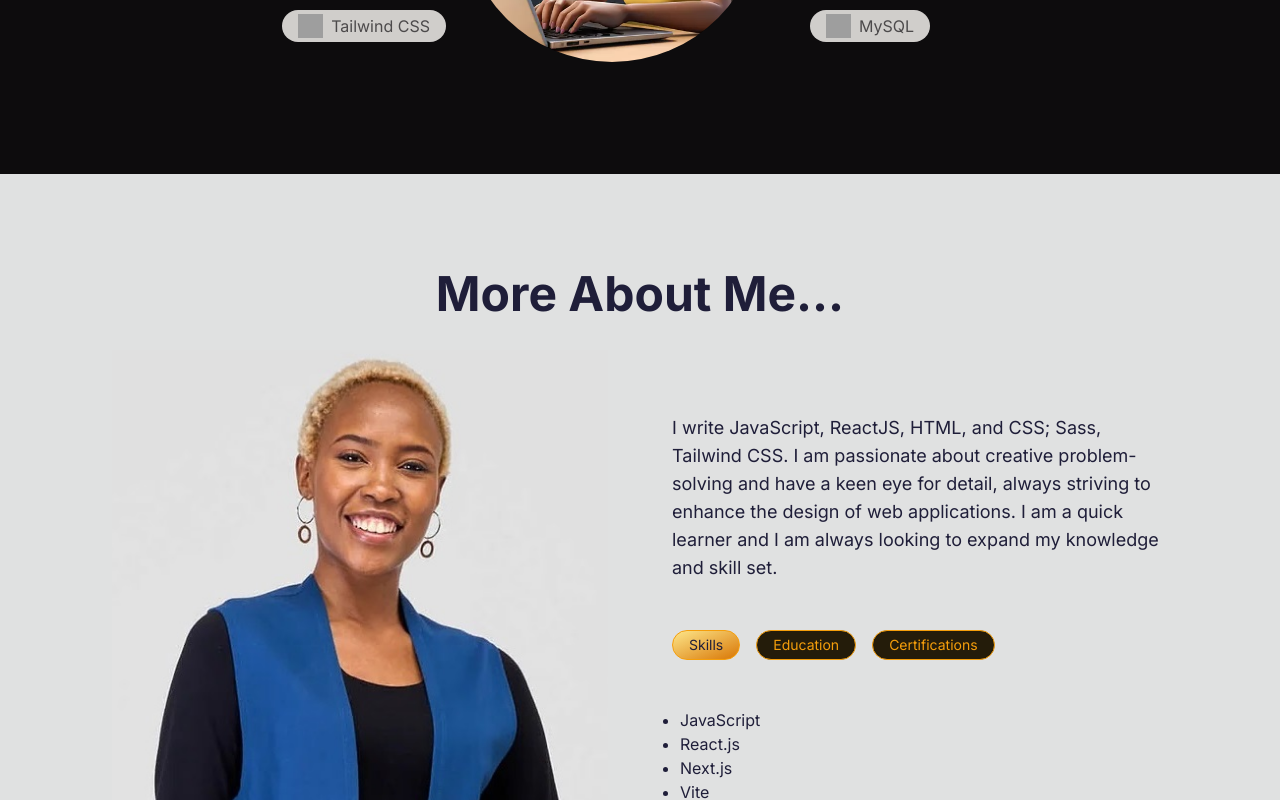
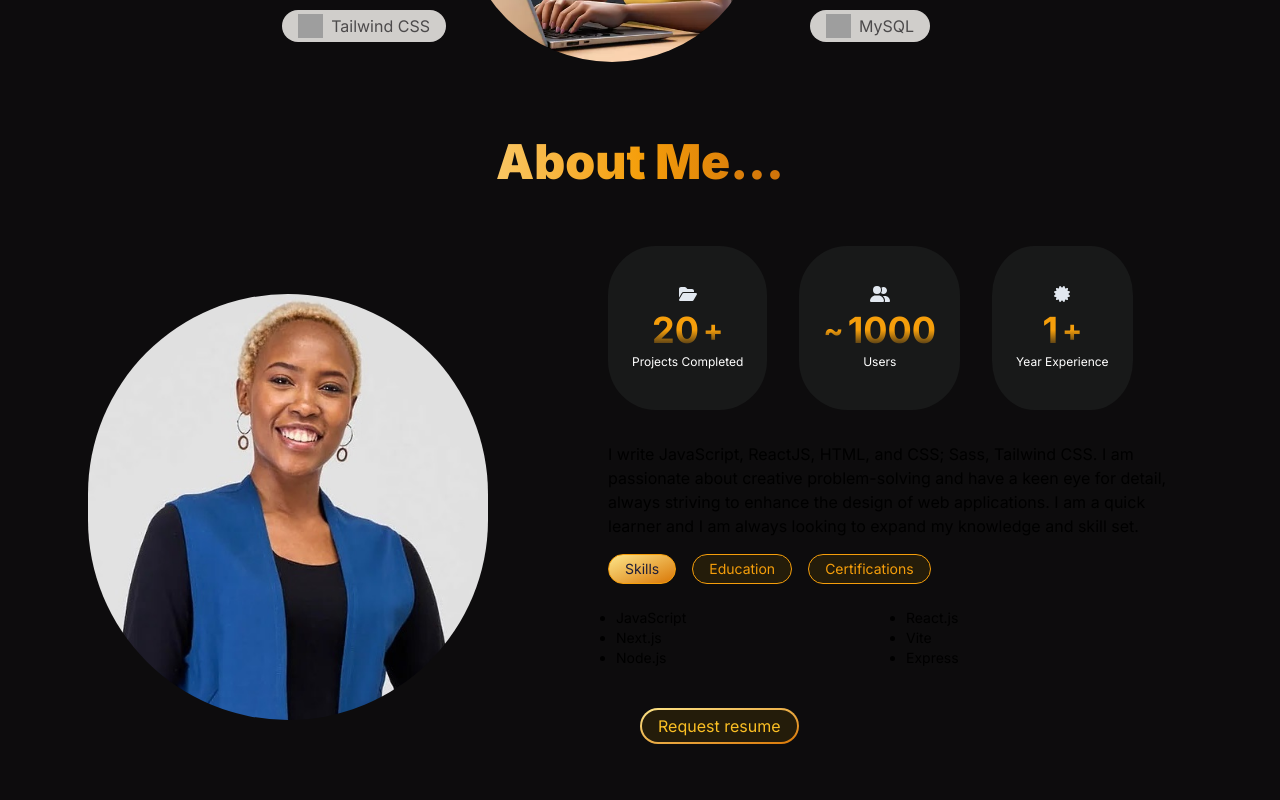
Before and after one commit to bridgitkanini/bridgitkanini-portfolio, a Next.js app: page / in a window 1280 px wide. Shown: the part 560-1360 px from the top of the page. Built offline with nearby package versions, Linux system fonts and the light colour scheme; grey boxes are pictures that could not be loaded.

Commit message:
About page redesign.

```diff
--- a/src/app/components/AboutSection.jsx
+++ b/src/app/components/AboutSection.jsx
@@ -2,13 +2,15 @@
 import React, { useTransition, useState } from "react";
 import Image from "next/image";
 import TabButton from "./TabButton";
+import AchievementsSection from "./AchievementsSection";
+import Link from "next/link";
 
 const TAB_DATA = [
   {
     title: "Skills",
     id: "skills",
     content: (
-      <ul className="list-disc pl-2">
+      <ul className="list-disc grid grid-cols-2 gap-x-1 pl-2 text-sm">
         <li>JavaScript</li>
         <li>React.js</li>
         <li>Next.js</li>
@@ -22,7 +24,7 @@ const TAB_DATA = [
     title: "Education",
     id: "education",
     content: (
-      <ul className="list-disc pl-2">
+      <ul className="list-disc pl-2 text-sm">
         <li>freeCodeCamp.org</li>
         <li>
           Jomo Kenyatta University of Agriculture and Technology, Nairobi -
@@ -35,12 +37,12 @@ const TAB_DATA = [
     title: "Certifications",
     id: "certifications",
     content: (
-      <ul className="list-disc pl-2">
+      <ul className="list-disc pl-2 text-sm">
         <li>
           <a
             href="https://www.freecodecamp.org/certification/bkm-code/javascript-algorithms-and-data-structures"
             target="_blank"
-            className="hover:text-teal-300"
+            className="hover:text-amber-300"
           >
             freeCodeCamp - Javascript Algorithms and Data Structures.
           </a>
@@ -49,7 +51,7 @@ const TAB_DATA = [
           <a
             href="https://www.freecodecamp.org/certification/bkm-code/front-end-development-libraries"
             target="_blank"
-            className="hover:text-teal-300"
+            className="hover:text-amber-300"
           >
             freeCodeCamp - Frontend Web Development Libraries.
           </a>
@@ -58,7 +60,7 @@ const TAB_DATA = [
           <a
             href="https://www.freecodecamp.org/certification/bkm-code/data-visualization"
             target="_blank"
-            className="hover:text-teal-300"
+            className="hover:text-amber-300"
           >
             freeCodeCamp - Data Visualisation with D3.
           </a>
@@ -67,7 +69,7 @@ const TAB_DATA = [
           <a
             href="https://www.freecodecamp.org/certification/bkm-code/responsive-web-design"
             target="_blank"
-            className="hover:text-teal-300"
+            className="hover:text-amber-300"
           >
             freeCodeCamp - Backend Web Development and APIs.
           </a>
@@ -88,20 +90,21 @@ const AboutSection = () => {
   };
 
   return (
-    <section className="text-[#1f1e39] py-24 bg-[#e0e1e1] mt-24 mx-auto px-12" id="about">
-      <h2 className="text-center text-5xl font-bold text-[#1f1e39]">
-        More About Me...
+    <section id="about" className="py-4 mx-auto px-8">
+      <h2 className="text-center text-transparent mt-8 bg-clip-text bg-gradient-to-r from-amber-100 from-25% via-amber-500 via-50% to-amber-700 to-70% text-2xl sm:text-2xl lg:text-5xl lg:leading-normal font-black">
+        About Me...
       </h2>
-      <div className="md:grid md:grid-cols-2 gap-8 items-center py-8 px-4 xl:gap-16 sm:py-16 xl:px-16">
+      <div className="md:grid md:grid-cols-2 gap-4 px-4 xl:gap-4 sm:py-4 xl:px-4">
         <Image
           src="/images/about-image02.png"
           alt="About Image"
-          width={500}
-          height={500}
-          className="-mt-8"
+          width={400}
+          height={400}
+          className="rounded-full mt-20 ml-10"
         />
-        <div className="md:mt-0 text-left flex flex-col h-full">
-          <p className="text-base lg:text-lg py-8">
+        <div className="realtive md:mt-0 text-left flex flex-col h-full -ml-10 pr-10">
+          <AchievementsSection />
+          <p className="text-md lg:text-md ">
             I write JavaScript, ReactJS, HTML, and CSS; Sass, Tailwind CSS. I am
             passionate about creative problem-solving and have a keen eye for
             detail, always striving to enhance the design of web applications. I
@@ -131,10 +134,20 @@ const AboutSection = () => {
               Certifications{" "}
             </TabButton>
           </div>
-          <div className="mt-8">
+          <div className="mt-2">
             {TAB_DATA.find((t) => t.id === tab).content}
           </div>
         </div>
+      </div>
+      <div className="ml-80 -mt-8">
+        <Link
+          href="/#contact"
+          className="absolute ml-72 mt-1 px-1 inline-block py-1 w-full sm:w-fit rounded-full bg-gradient-to-br from-amber-200 to-amber-600 hover:bg-amber-500 text-amber-400"
+        >
+          <span className="block bg-[#241c0a] hover:tracking-widest transition-all ease-in-out duration-1000 rounded-full px-4 py-1 -mx-0.5 -my-0.5">
+            Request resume
+          </span>
+        </Link>
       </div>
     </section>
   );
--- a/src/app/page.js
+++ b/src/app/page.js
@@ -4,17 +4,19 @@ import AboutSection from "./components/AboutSection";
 import ProjectsSection from "./components/ProjectsSection";
 import EmailSection from "./components/EmailSection";
 import Footer from "./components/Footer";
-import AchievementsSection from "./components/AchievementsSection";
 import SkillsSection from "./components/SkillsSection";
+import "@fortawesome/fontawesome-svg-core/styles.css";
+import { config } from "@fortawesome/fontawesome-svg-core";
+config.autoAddCss = false;
+
 
 export default function Home() {
   return (
     <main className="flex min-h-screen flex-col bg-[#0d0c0d] py-4">
       <Navbar />
       <HeroSection />
-      {/* <AchievementsSection /> */}
       <AboutSection />
-      <SkillsSection />
+      {/* <SkillsSection /> */}
       <ProjectsSection />
       <EmailSection />
       <Footer />
```
